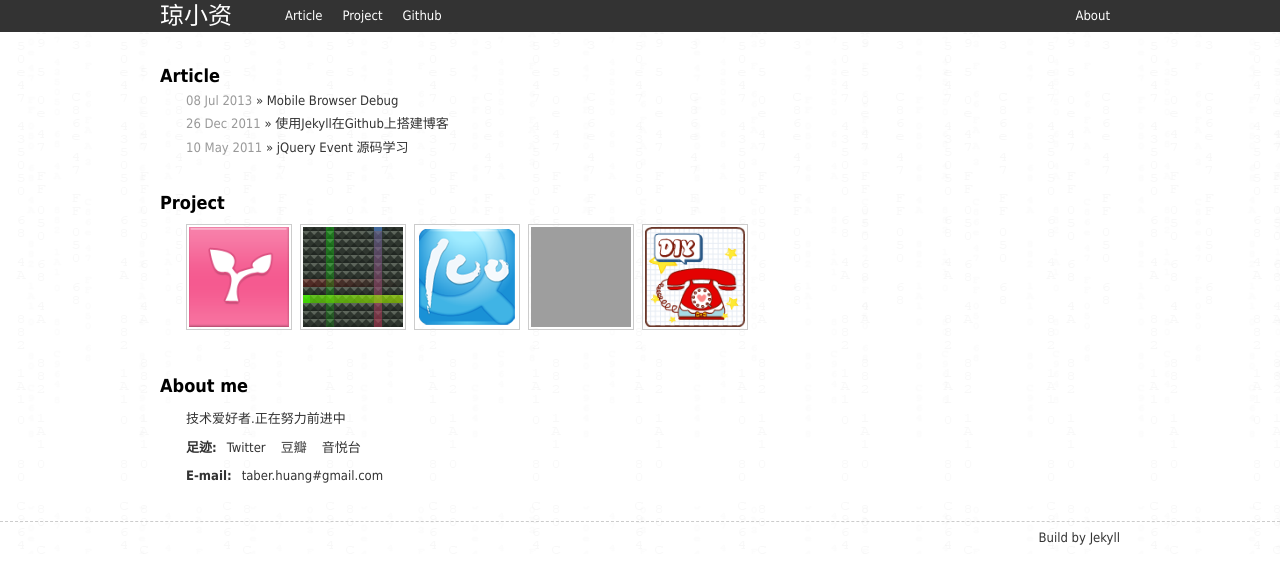
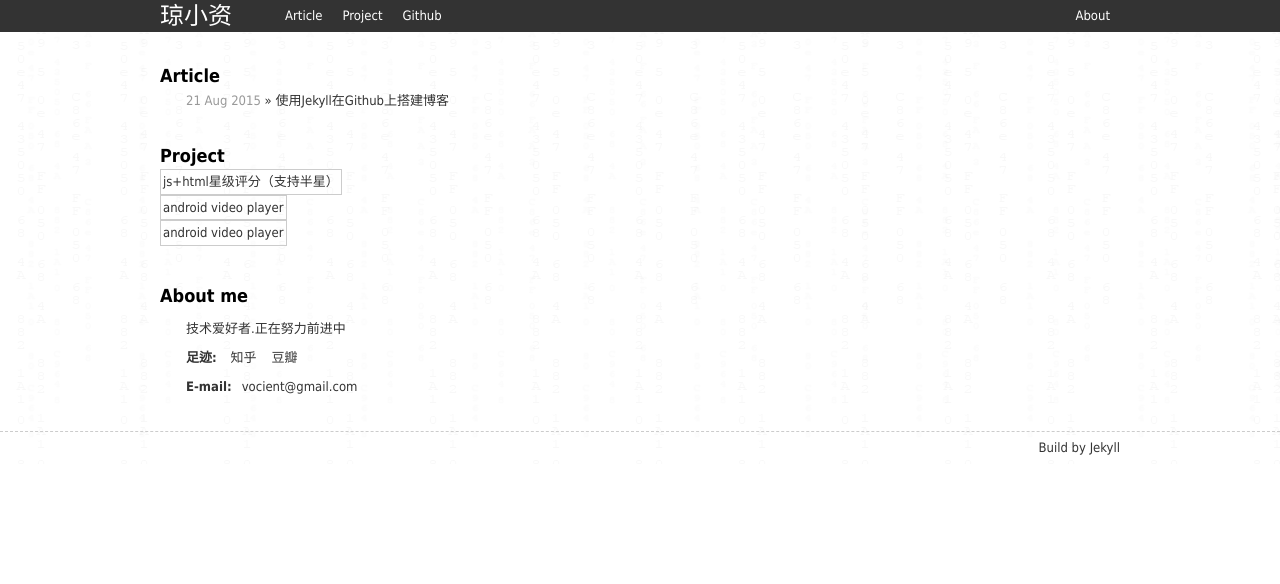
Before and after one commit to vicent900527/vicent900527.github.io, a Jekyll site: the page built from index.html, in a window 1280 px wide. Shown: the top 584 px of the page. Built offline with Jekyll 4.4.1, drawn with Linux system fonts in a browser that asks for light colours; Markdown is read by kramdown in place of the engine named in the settings; grey boxes are pictures that could not be loaded.

```diff
--- a/index.html
+++ b/index.html
@@ -68,30 +68,26 @@ h2 {
 
 <section id="project">
   <h2>Project</h2>
+  <!--
   <ul class="fn-clear">
     <li class="fn-left">
       <a href="/project/plant.html" title="图片加工厂"><img src="/static/images/plant.png" alt="图片加工厂" /></a>
     </li>
-    <li class="fn-left">
-      <a href="/project/light.html" title="Android 屏保"><img src="/static/images/light.gif" alt="Android 屏保" /></a>
-    </li>
-    <li class="fn-left">
-      <a href="https://chrome.google.com/webstore/detail/%E5%BF%AB%E9%80%92%E6%9F%A5%E8%AF%A2/fcganpmlhcfmnjkpmnpddajmkeeommoc" title="Chrome扩展-快递查询应用"><img src="/static/images/kuaidi.png" alt="快递查询应用" /></a>
-    </li>
-    <li class="fn-left">
-      <a href="http://itunes.apple.com/us/app/bao-bao-jiao-lian/id538261867?mt=8&uo=4" title="宝宝教练"><img src="http://a2.mzstatic.com/us/r1000/107/Purple/v4/6f/ff/4d/6fff4ddd-bf5c-6efc-3884-0809407a09be/mza_4643124410096853757.175x175-75.jpg" alt="宝宝教练-logo" /></a>
-    </li>
-    <li class="fn-left">
-      <a href="https://itunes.apple.com/app/memix-pro/id559730363?mt=8" title="TTCall"><img src="/static/images/tt-call-icon.png" alt="TTCall-logo" /></a>
-    </li>
   </ul>
+  -->
+  <p><a href="http://download.csdn.net/download/luozhi3527/4794185">js+html星级评分（支持半星）</a></p>
+  <p><a href="http://download.csdn.net/download/luozhi3527/5353003">android video player</a></p>
+  <p><a href="http://download.csdn.net/download/luozhi3527/5959023">android video player</a></p>
+
+
 </section>
 
 <section id="aboutme">
   <h2>About me</h2>
   <p>技术爱好者.正在努力前进中</p>
-  <p><span>足迹:</span><a href="https://twitter.com/taberhuang">Twitter</a><a href="http://www.douban.com/people/34350903/">豆瓣</a><a href="http://www.yinyuetai.com/u/1437841">音悦台</a></p>
-  <p><span>E-mail:</span>taber.huang#gmail.com</p>
+  <p><span>足迹:</span>
+  <a href="http://www.zhihu.com/people/qiong-xiao-zi">知乎</a><a href="http://www.douban.com/people/54613644/">豆瓣</a>
+  <p><span>E-mail:</span>vocient@gmail.com</p>
 </section>
 
 <script>
```
Also changed, not shown: _posts/2011-5-10-learn-jquery-event.markdown (deleted, +0 -98 lines), _posts/2013-07-08-mobile-browser-debug.markdown (deleted, +0 -39 lines), _posts/2015-08-21-use-Jekyll-build-Blog-on-Github.markdown (renamed from _posts/2011-12-26-use-Jekyll-build-Blog-on-Github.markdown).
